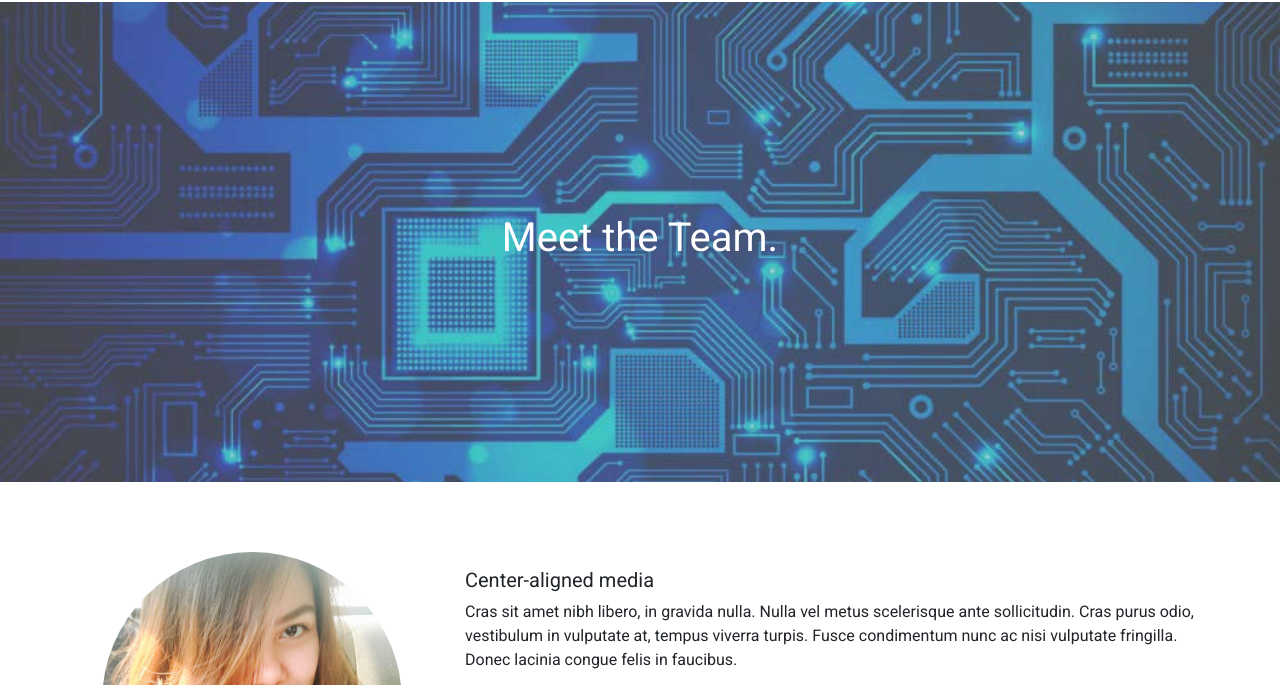
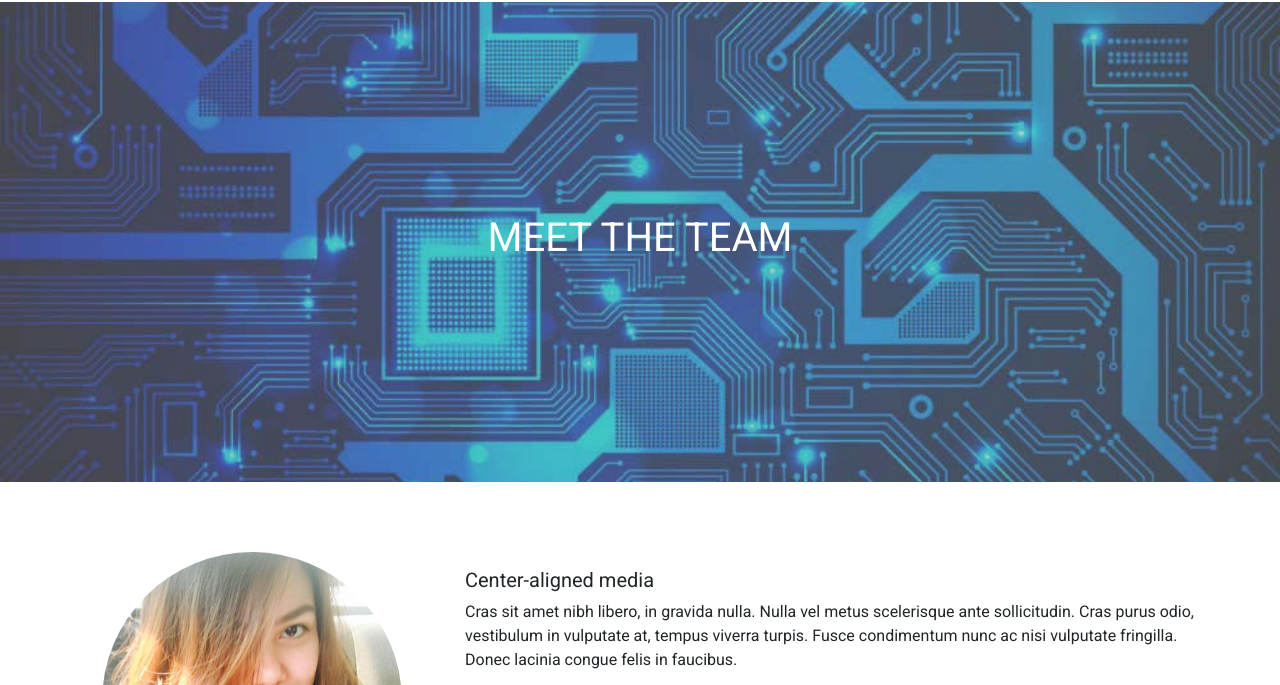
Before and after one commit to crminstances/caze, a plain HTML site: page pages/team.html in a window 1280 px wide. Shown: the part 94-779 px from the top of the page. Drawn offline with nearby package versions, Linux system fonts and the light colour scheme.

Commit message:
update the ui of meet the team

```diff
--- a/pages/team.html
+++ b/pages/team.html
@@ -38,7 +38,7 @@
         <div class="container h-100">
             <div class="row h-100 align-items-center">
                 <div class="col-12 text-center">
-                    <h1 class="font-weight-light text-white">Meet the Team.</h1>
+                    <h1 class="font-weight-light text-white">MEET THE TEAM</h1>
                     <!-- <p class="lead text-white">A great starter layout for a landing page</p> -->
                 </div>
             </div>
```
